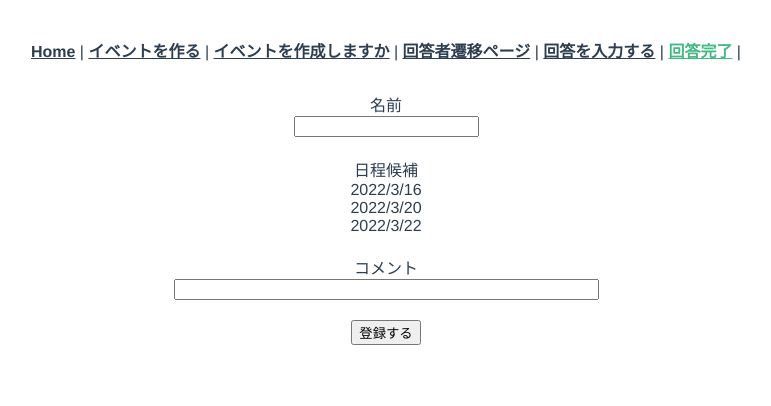
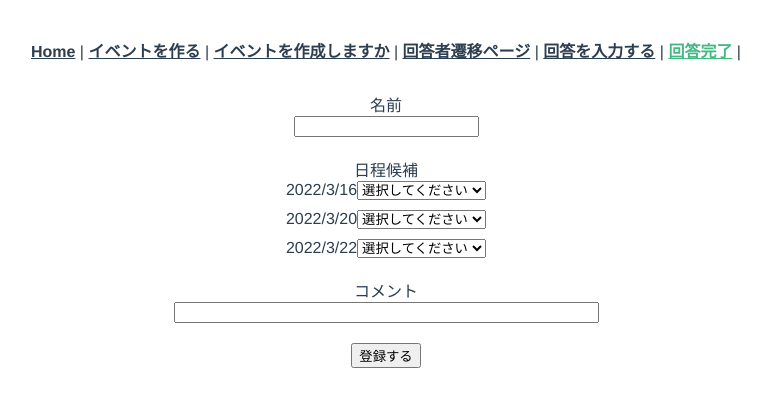
Before and after one commit to kanacoyn/arrangeapp, a Vue app: page /answerFinished in a window 1280 px wide. Shown: the top 406 px of the page, without its empty margins (254-1025 px from the left). Built offline with nearby package versions, Linux system fonts and the light colour scheme.

Commit message:
コンポーネント作成

```diff
--- a/src/components/SelectBox.vue
+++ b/src/components/CompSelectBox.vue
@@ -17,16 +17,19 @@
 </template>
 
 <script lang="ts">
-import { Component, Vue } from "vue-property-decorator";
+import { Component, Prop, Vue } from "vue-property-decorator";
 @Component
 export default class XXXComponent extends Vue {
+  // 親コンポーネントから受け取る日付ID
+  @Prop()
+  private dateId!: number;
   // 日程回答
   private selectAnswer = "";
 
-  // selectItem():void{
-  //   this.$store.commit("selectAnswer",{
-  //     date: new Date(-1, "")
-  //   })
+  // selectItem(): void {
+  //   this.$store.commit("selectAnswer", {
+  //     date: new Date(-1, ""),
+  //   });
   // }
 }
 </script>
--- a/src/views/AnswerFinished.vue
+++ b/src/views/AnswerFinished.vue
@@ -12,6 +12,7 @@
         v-bind:key="date.dateId"
       >
         <div>{{ date.date }}</div>
+        <comp-select-box v-bind:date-id="date.dateId"></comp-select-box>
       </div>
     </div>
     <div class="item">
@@ -29,8 +30,13 @@ import { RegisterUser } from "@/types/RegisterUser";
 import { Event } from "@/types/event";
 import { Component, Vue } from "vue-property-decorator";
 import { Date } from "@/types/date";
-@Component
-export default class XXXComponent extends Vue {
+import CompSelectBox from "@/components/CompSelectBox.vue";
+@Component({
+  components: {
+    CompSelectBox,
+  },
+})
+export default class AnswerFinished extends Vue {
   // 名前
   private name = "";
   // コメント
@@ -75,6 +81,8 @@ export default class XXXComponent extends Vue {
 <style scoped>
 .datelist {
   justify-content: center;
+  display: flex;
+  margin-bottom: 10px;
 }
 
 .item {
```
